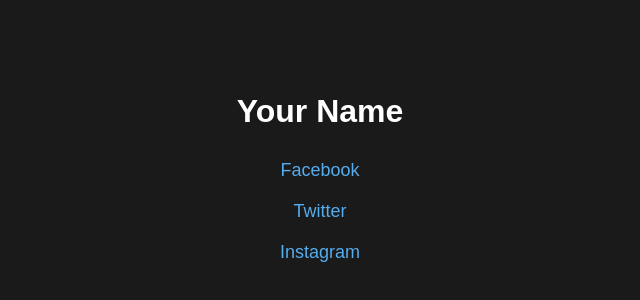
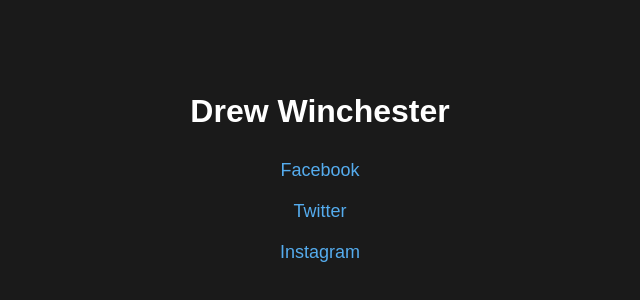
Before and after one commit to Xwinchester/LinkPage, a plain HTML site: page index.html in a window 1280 px wide. Shown: the part 228-528 px from the top of the page, without its empty margins (320-960 px from the left). Drawn offline with Linux system fonts and the light colour scheme.

Commit message:
Update index.html

```diff
--- a/index.html
+++ b/index.html
@@ -36,7 +36,7 @@
 </head>
 
 <body>
-  <h1>Your Name</h1>
+  <h1>Drew Winchester</h1>
   <a href="https://www.facebook.com/yourusername" target="_blank">Facebook</a>
   <a href="https://twitter.com/yourusername" target="_blank">Twitter</a>
   <a href="https://www.instagram.com/yourusername" target="_blank">Instagram</a>
```
